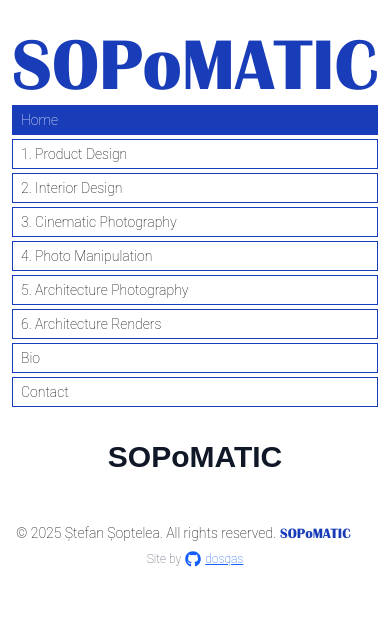
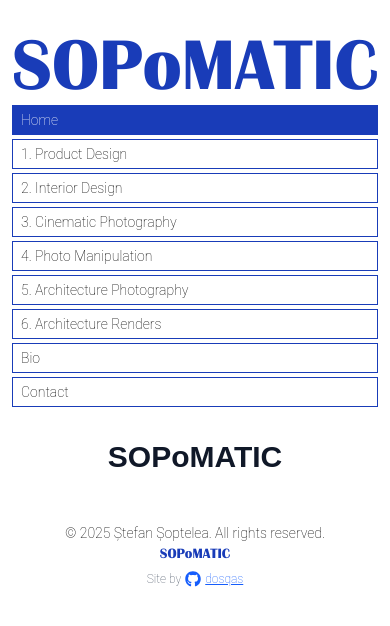
Before and after one commit to dosqas/stefansoptelea-website, a Next.js app: page / in a window 390 px wide. Shown: the top 626 px of the page. Built offline with nearby package versions, Linux system fonts and the light colour scheme.

Commit message:
style: fixed footer stacking

```diff
--- a/src/components/layout/Footer.tsx
+++ b/src/components/layout/Footer.tsx
@@ -5,8 +5,8 @@ export default function Footer() {
     <footer className="bg-white font-thin font-roboto">
       <div className="max-w-7xl mx-auto px-4 sm:px-6 lg:px-8 py-4 md:py-8">
         <div className="text-center space-y-2 md:space-y-0 md:flex md:justify-between md:items-center">
-          <div className="flex">
-            <p className="text-black text-sm md:text-base pr-1">
+          <div className="flex flex-col md:flex-row md:items-center">
+            <p className="text-black text-sm md:text-base md:pr-1">
               © {new Date().getFullYear()} Ștefan Șoptelea. All rights reserved.
             </p>
             <h1 className="text-sm md:text-base font-black font-britannic-bold text-blue-800">
```
